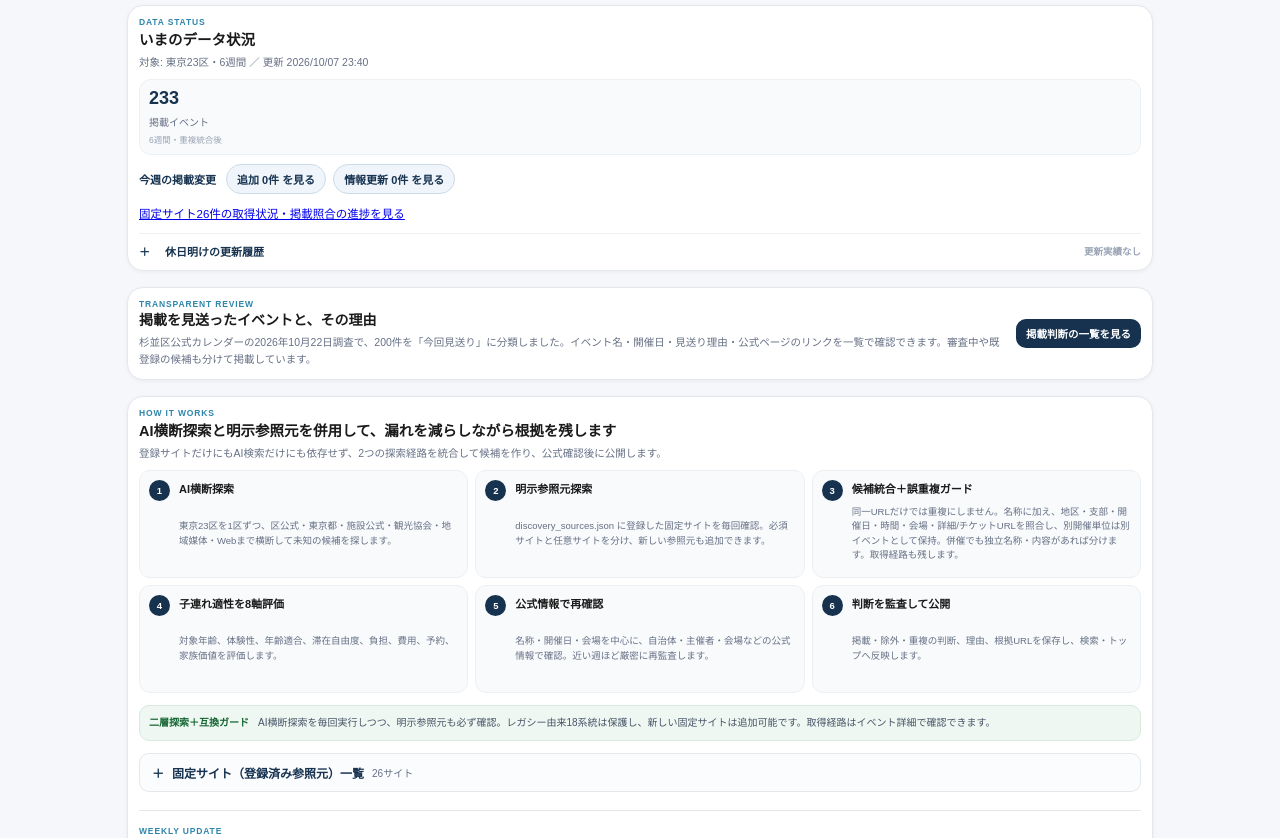
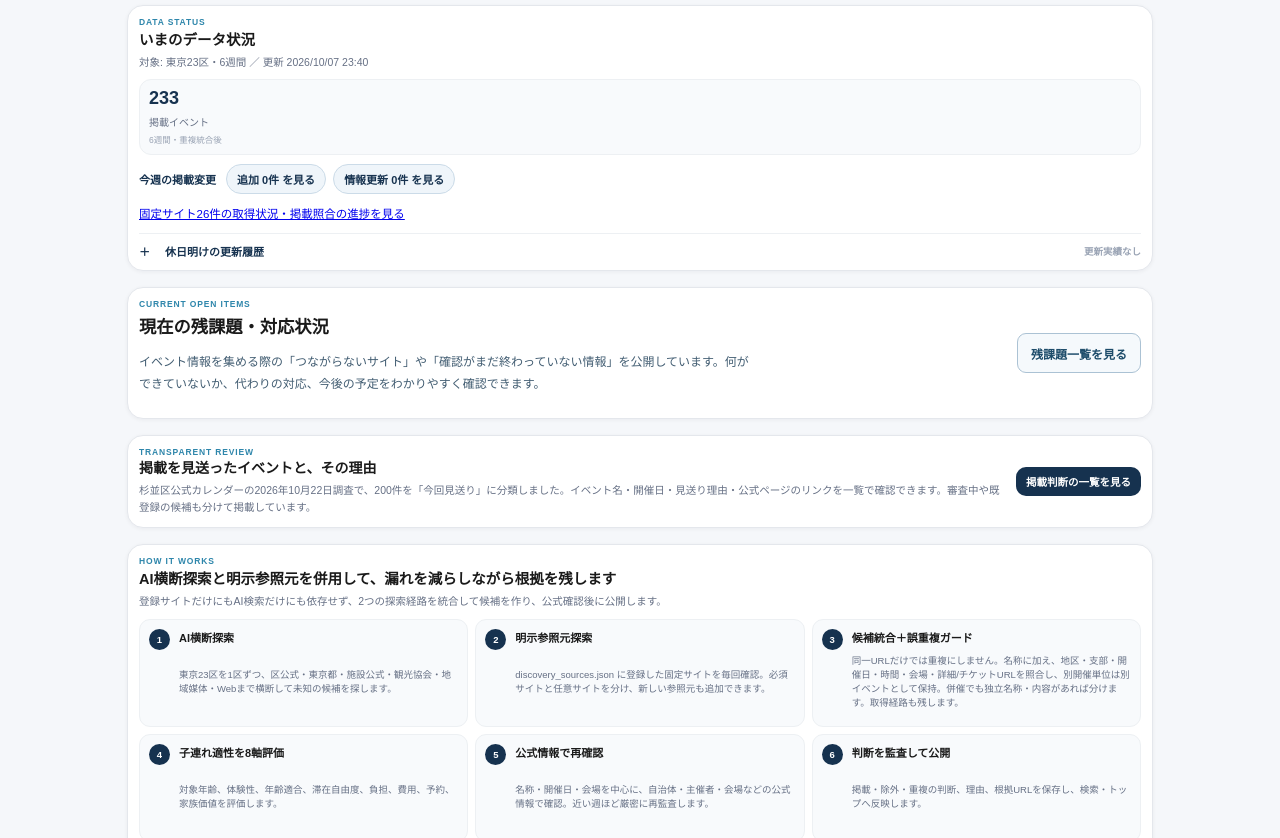
Before and after one commit to toodataa-ai/tokyo-family-events-ai, a website: page site/index.html in a window 1280 px wide. Shown: the part 262-1100 px from the top of the page. Drawn offline with Linux system fonts and the light colour scheme; files whose address does not match are found by name.

Commit message:
ui: prominent homepage link to clear remaining issues and responses beneath the data status section

```diff
--- a/site/index.html
+++ b/site/index.html
@@ -4,6 +4,7 @@
 <meta charset="utf-8"><meta name="viewport" content="width=device-width,initial-scale=1">
 <title>東京23区子連れイベントAI収集</title>
 <link rel="stylesheet" href="styles.css?v=20261017-fixed-source-directory">
+<link rel="stylesheet" href="pending-issues.css?v=20261028-1">
 </head>
 <body class="home-page" data-season="winter">
 <section class="site-hero">
@@ -33,6 +34,15 @@
       <summary><span>休日明けの更新履歴</span><small id="updateHistorySummary">更新実績なし</small></summary>
       <div class="update-history-list" id="updateHistoryList"><p>休日明けの6週間データ更新はまだ完了していません。アプリの公開Version更新とは別の履歴です。</p></div>
     </details>
+  </section>
+
+  <section class="home-section panel pending-issues-home" aria-labelledby="pendingIssuesHomeTitle">
+    <div>
+      <div class="eyebrow">CURRENT OPEN ITEMS</div>
+      <h2 id="pendingIssuesHomeTitle">現在の残課題・対応状況</h2>
+      <p>イベント情報を集める際の「つながらないサイト」や「確認がまだ終わっていない情報」を公開しています。何ができていないか、代わりの対応、今後の予定をわかりやすく確認できます。</p>
+    </div>
+    <a href="pending-issues.html">残課題一覧を見る</a>
   </section>
 
   <section class="home-section panel home-cta" aria-labelledby="omittedGuideTitle">
```
